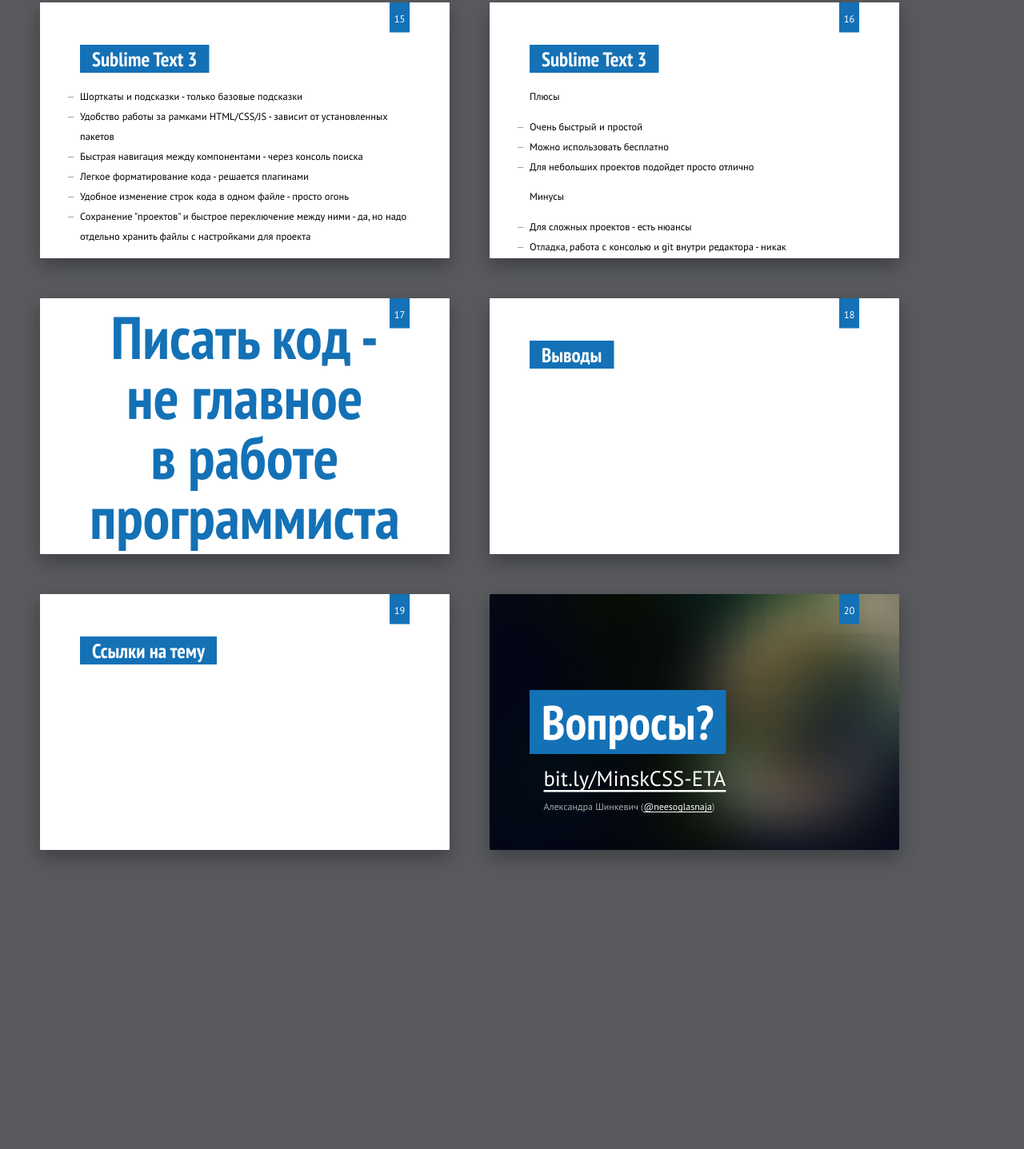
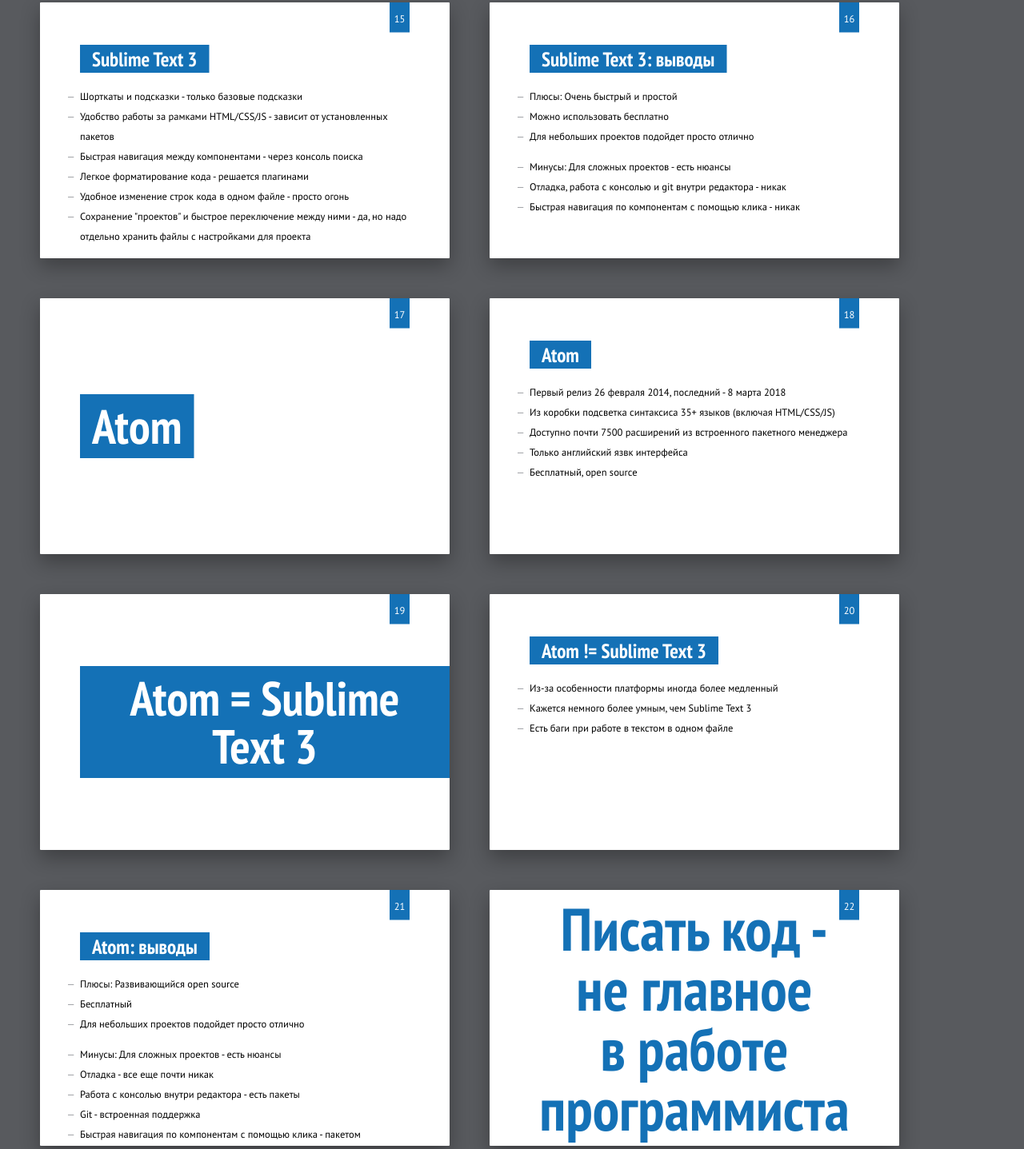
Before and after one commit to neesoglasnaja/FrontendConf2018, a website: page src/index.jade in a window 1280 px wide. Shown: the part 2731-4168 px from the top of the page at 80% size. Before the commit the page ends 3844 px from the top, so only its background shows below. Drawn offline with nearby package versions, Linux system fonts and the light colour scheme; files that its build step writes are made by us from their sources; files whose address does not match are found by name.

Commit message:
Add basic Atom description

```diff
--- a/src/index.jade
+++ b/src/index.jade
@@ -115,17 +115,40 @@
         li Легкое форматирование кода - решается плагинами
         li Удобное изменение строк кода в одном файле - просто огонь
         li Сохранение "проектов" и быстрое переключение между ними - да, но надо отдельно хранить файлы с настройками для проекта
-    +slide({header: "Sublime Text 3", classes: "label-header"})
-      p Плюсы
+    +slide({header: "Sublime Text 3: выводы", classes: "label-header"})
       ul
-        li Очень быстрый и простой
+        li Плюсы: Очень быстрый и простой
         li Можно использовать бесплатно
         li Для небольших проектов подойдет просто отлично
-      p Минусы
       ul
-        li Для сложных проектов - есть нюансы
+        li Минусы: Для сложных проектов - есть нюансы
         li Отладка, работа с консолью и git внутри редактора - никак
         li Быстрая навигация по компонентам с помощью клика - никак
+    +slide({header: "Atom", shout: true, classes: "label-header"})
+    +slide({header: "Atom", classes: "label-header"})
+      ul
+        li Первый релиз 26 февраля 2014, последний - 8 марта 2018
+        li Из коробки подсветка синтаксиса 35+ языков (включая HTML/CSS/JS)
+        li Доступно почти 7500 расширений из встроенного пакетного менеджера
+        li Только английский язвк интерфейса
+        li Бесплатный, open source
+    +slide({header: "Atom = Sublime Text 3", shout: true, classes: "label-header"})
+    +slide({header: "Atom != Sublime Text 3", classes: "label-header"})
+      ul
+        li Из-за особенности платформы иногда более медленный
+        li Кажется немного более умным, чем Sublime Text 3
+        li Есть баги при работе в текстом в одном файле
+    +slide({header: "Atom: выводы", classes: "label-header"})
+      ul
+        li Плюсы: Развивающийся open source
+        li Бесплатный
+        li Для небольших проектов подойдет просто отлично
+      ul
+        li Минусы: Для сложных проектов - есть нюансы
+        li Отладка - все еще почти никак
+        li Работа с консолью внутри редактора - есть пакеты
+        li Git - встроенная поддержка
+        li Быстрая навигация по компонентам с помощью клика - пакетом
     +slide({header: "Писать код - не&nbsp;главное в&nbsp;работе программиста", shout: true, classes: ""})
     +slide({header: "Выводы", classes: "label-header"})
       footer
```
Also changed, not shown: index.html.
